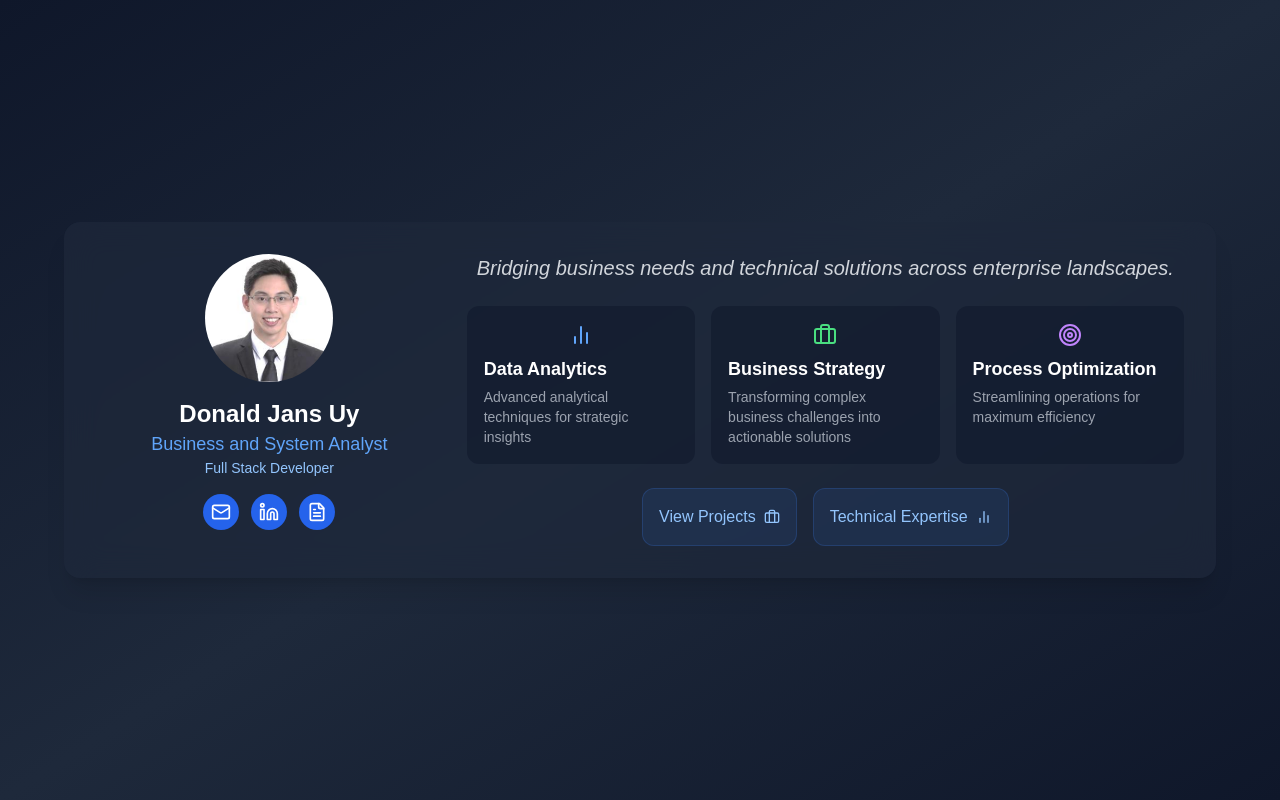
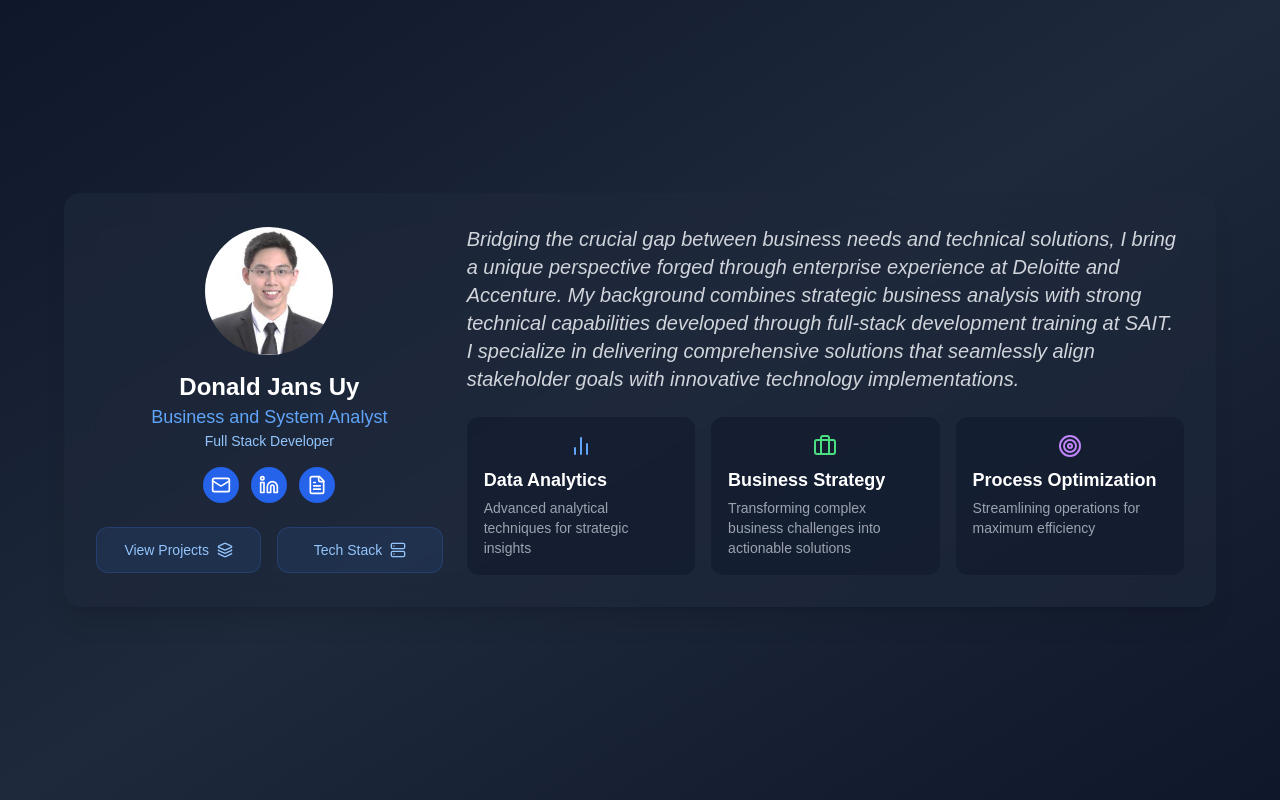
Before and after one commit to DonaldJansUy/djsu_porfolio, a Next.js app: page / in a window 1280 px wide. Built offline with nearby package versions, Linux system fonts and the light colour scheme.

Commit message:
Update page.js

```diff
--- a/src/app/page.js
+++ b/src/app/page.js
@@ -1,7 +1,7 @@
 'use client'
 import React from 'react';
 import { motion } from 'framer-motion';
-import { Mail, Linkedin, FileText, BarChart2, Briefcase, Target } from 'lucide-react';
+import { Mail, Linkedin, FileText, BarChart2, Briefcase, Target, BarChart, Code, Server, Layers, Layers2, Layers3 } from 'lucide-react';
 import Link from 'next/link';
 
 const Page = () => {
@@ -47,12 +47,40 @@ const Page = () => {
               <FileText size={20} />
             </motion.a>
           </div>
+          <div className="flex gap-4 mt-2 w-full">
+            <Link href="/previousproject" className="flex-1">
+              <motion.div
+                whileHover={{ scale: 1.05 }}
+                className="bg-blue-500/10 border border-blue-500/20 rounded-xl p-3 text-center hover:bg-blue-500/20 w-full"
+              >
+                <h3 className="text-blue-300 flex items-center justify-center gap-2 text-sm">
+                  View Projects
+                  <Layers3 className="w-4 h-4" />
+                </h3>
+              </motion.div>
+            </Link>
+
+            <Link href="/techstack" className="flex-1">
+              <motion.div
+                whileHover={{ scale: 1.05 }}
+                className="bg-blue-500/10 border border-blue-500/20 rounded-xl p-3 text-center hover:bg-blue-500/20 w-full"
+              >
+                <h3 className="text-blue-300 flex items-center justify-center gap-2 text-sm">
+                  Tech Stack
+                  <Server className="w-4 h-4" />
+                </h3>
+              </motion.div>
+            </Link>
+          </div>
+          {/* Rest of the code remains the same */}
         </div>
 
         {/* Tagline Section */}
         <div className="col-span-2 flex flex-col items-center justify-center text-center md:text-left">
           <p className="text-gray-300 italic text-xl mb-6">
-            Bridging business needs and technical solutions across enterprise landscapes.
+          Bridging the crucial gap between business needs and technical solutions, I bring a unique perspective forged through enterprise experience at Deloitte and Accenture.
+          My background combines strategic business analysis with strong technical capabilities developed through full-stack development training at SAIT.
+          I specialize in delivering comprehensive solutions that seamlessly align stakeholder goals with innovative technology implementations.
           </p>
 
           <div className="grid grid-cols-1 md:grid-cols-3 gap-4">
@@ -86,32 +114,6 @@ const Page = () => {
               </p>
             </div>
           </div>
-
-          <div className="flex gap-4 mt-6">
-            <Link href="/previousproject">
-              <motion.div
-                whileHover={{ scale: 1.05 }}
-                className="bg-blue-500/10 border border-blue-500/20 rounded-xl p-4 text-center hover:bg-blue-500/20"
-              >
-                <h3 className="text-blue-300 flex items-center justify-center gap-2">
-                  View Projects
-                  <Briefcase className="w-4 h-4" />
-                </h3>
-              </motion.div>
-            </Link>
-
-            <Link href="/techstack">
-              <motion.div
-                whileHover={{ scale: 1.05 }}
-                className="bg-blue-500/10 border border-blue-500/20 rounded-xl p-4 text-center hover:bg-blue-500/20"
-              >
-                <h3 className="text-blue-300 flex items-center justify-center gap-2">
-                  Technical Expertise
-                  <BarChart2 className="w-4 h-4" />
-                </h3>
-              </motion.div>
-            </Link>
-          </div>
         </div>
       </div>
     </div>
```
Lines whose indentation alone changed are shown as unchanged.
